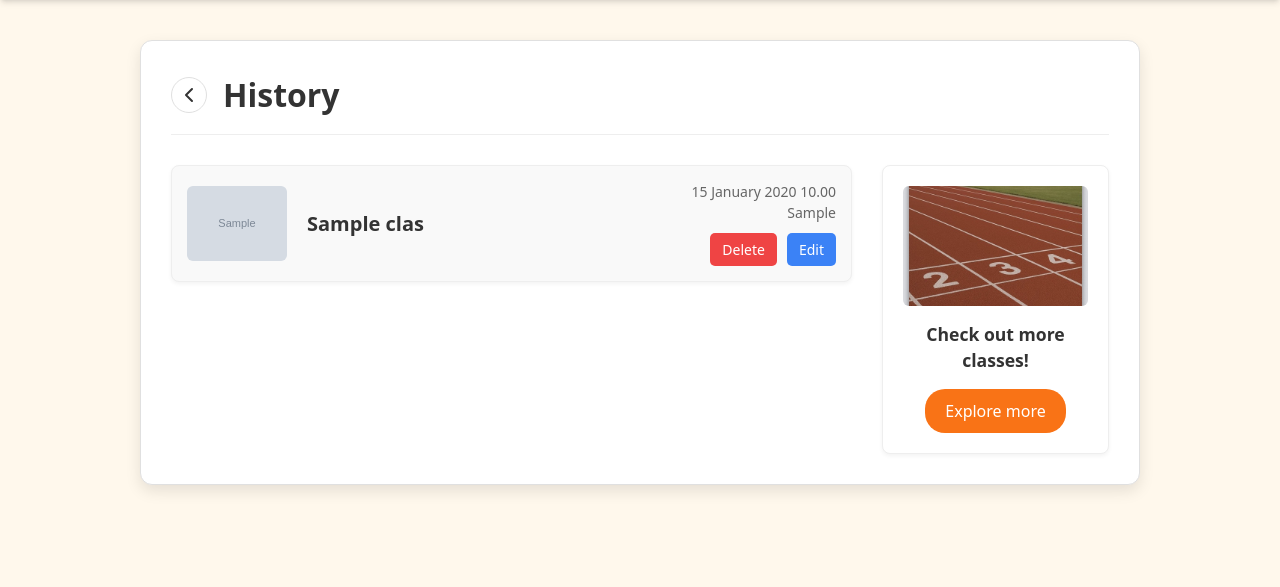
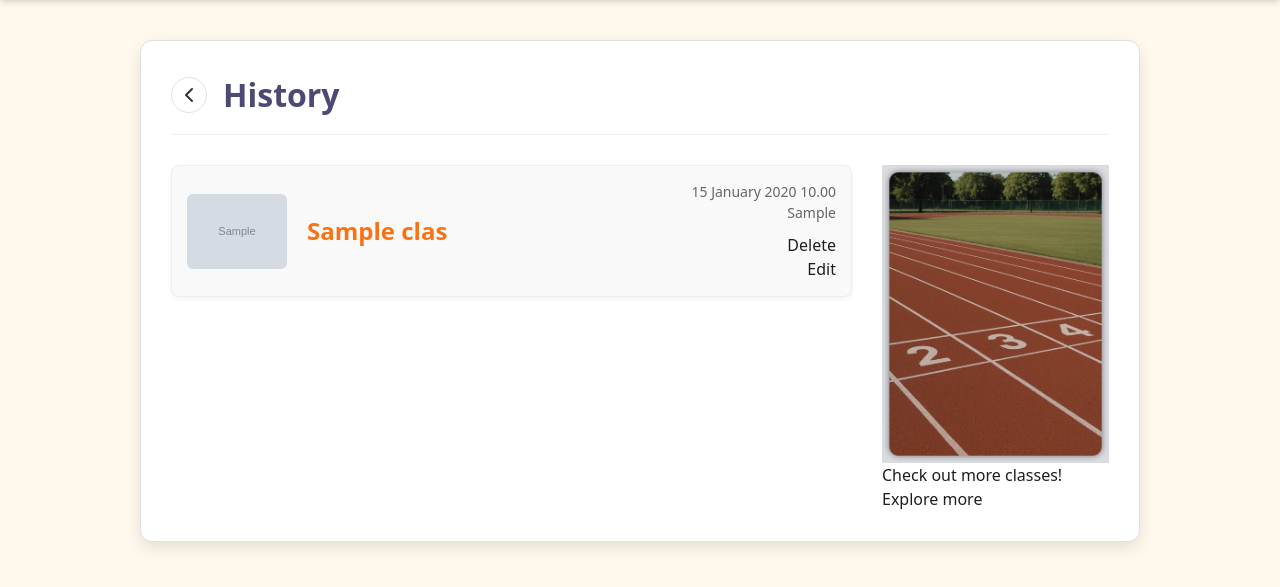
Before and after one commit to ReServe-Project/ReServe, a Django app: page /checkout/history/ in a window 1280 px wide. Shown: the part 69-656 px from the top of the page. Run offline with Django 5.2, Linux system fonts and the light colour scheme; a user stored in the database is signed in; tables that the repository leaves empty hold one stand-in row (values such as "Sample post"); grey boxes marked "Sample" are stand-in pictures; some libraries are stand-ins or nearby versions.

Commit message:
Updating the css files

```diff
--- a/checkout/static/css/history.css
+++ b/checkout/static/css/history.css
@@ -41,8 +41,9 @@
 
 .history-header h1 {
     font-size: 2rem; /* Larger title */
-    font-weight: 700; /* Bold title */
-    color: #333;
+    font-weight: bold; /* Bold title */
+    color: #4C4974; /* PURPLE - as requested */
+    margin: 0; /* Remove default margin for h1 */
 }
 
 /* Layout: Main column and sidebar */
@@ -96,125 +97,33 @@
 
 .card-content {
     flex-grow: 1; /* Allows title to take available space */
+    /* NEW: Ensure this section can take horizontal space */
 }
 
 .card-title {
-    font-size: 1.25rem; /* Larger title */
-    font-weight: 600; /* Bolder title */
-    color: #333;
+    font-size: 1.5rem; /* BIGGER - 24px */
+    font-weight: bold; /* BOLDER */
+    color: #F97316; /* BROWN/ORANGE - as requested */
     margin: 0; /* Remove default margin */
 }
 
 .card-info-actions {
     display: flex;
     flex-direction: column; /* Stack details and actions vertically */
-    align-items: flex-end; /* Align items to the right */
+    /* Remove align-items: flex-end; from here */
     gap: 10px;
     margin-left: auto; /* Pushes this block to the far right */
     text-align: right; /* Align text inside to the right */
+}
+
+.card-details {
+    /* NEW: Ensure details stay together and align right */
+    display: flex;
+    flex-direction: column;
+    align-items: flex-end; /* Align date/location to the right */
 }
 
 .card-details p {
     margin: 0;
     font-size: 0.875rem; /* Smaller text for details */
     color: #666;
-}
-.card-date {
-    font-weight: 500;
-}
-.card-location {
-    font-size: 0.8rem;
-}
-
-.card-actions {
-    display: flex;
-    gap: 10px; /* Space between buttons */
-}
-
-/* General Button Styles */
-.btn {
-    padding: 6px 12px;
-    border: none;
-    border-radius: 5px;
-    font-size: 0.875rem;
-    font-weight: 500;
-    cursor: pointer;
-    transition: background-color 0.2s, opacity 0.2s;
-    color: white; /* Common text color */
-}
-
-.btn-delete {
-    background-color: #EF4444; /* Red */
-}
-.btn-delete:hover {
-    background-color: #DC2626; /* Darker Red */
-}
-
-.btn-edit {
-    background-color: #3B82F6; /* Blue */
-}
-.btn-edit:hover {
-    background-color: #2563EB; /* Darker Blue */
-}
-
-/* Sidebar "Explore More" Card */
-.explore-card {
-    background-color: #fff;
-    padding: 20px;
-    border-radius: 8px;
-    border: 1px solid #eee;
-    box-shadow: 0 2px 4px rgba(0, 0, 0, 0.05);
-    text-align: center;
-}
-
-.explore-card img {
-    width: 100%;
-    height: 120px; /* Adjust height */
-    object-fit: cover;
-    border-radius: 6px;
-    margin-bottom: 15px;
-}
-
-.explore-card h3 {
-    font-size: 1.1rem;
-    font-weight: 600;
-    margin-bottom: 15px;
-    color: #333;
-}
-
-.btn-explore {
-    display: inline-block; /* Allows padding and centering */
-    background-color: #F97316; /* Orange */
-    color: white;
-    padding: 10px 20px;
-    border-radius: 20px; /* Pill shape */
-    text-decoration: none;
-    font-weight: 500;
-    transition: background-color 0.2s;
-}
-
-.btn-explore:hover {
-    background-color: #EA580C; /* Darker Orange */
-}
-
-/* Message Styling (Optional) */
-.messages {
-    list-style: none;
-    padding: 0;
-    margin-bottom: 20px;
-}
-.messages li {
-    padding: 10px 15px;
-    margin-bottom: 10px;
-    border-radius: 4px;
-}
-.messages li.success {
-    background-color: #D1FAE5; /* Light green */
-    color: #065F46; /* Dark green */
-    border: 1px solid #A7F3D0;
-}
-.messages li.error {
-    background-color: #FEE2E2; /* Light red */
-    color: #991B1B; /* Dark red */
-    border: 1px solid #FECACA;
-}
```
